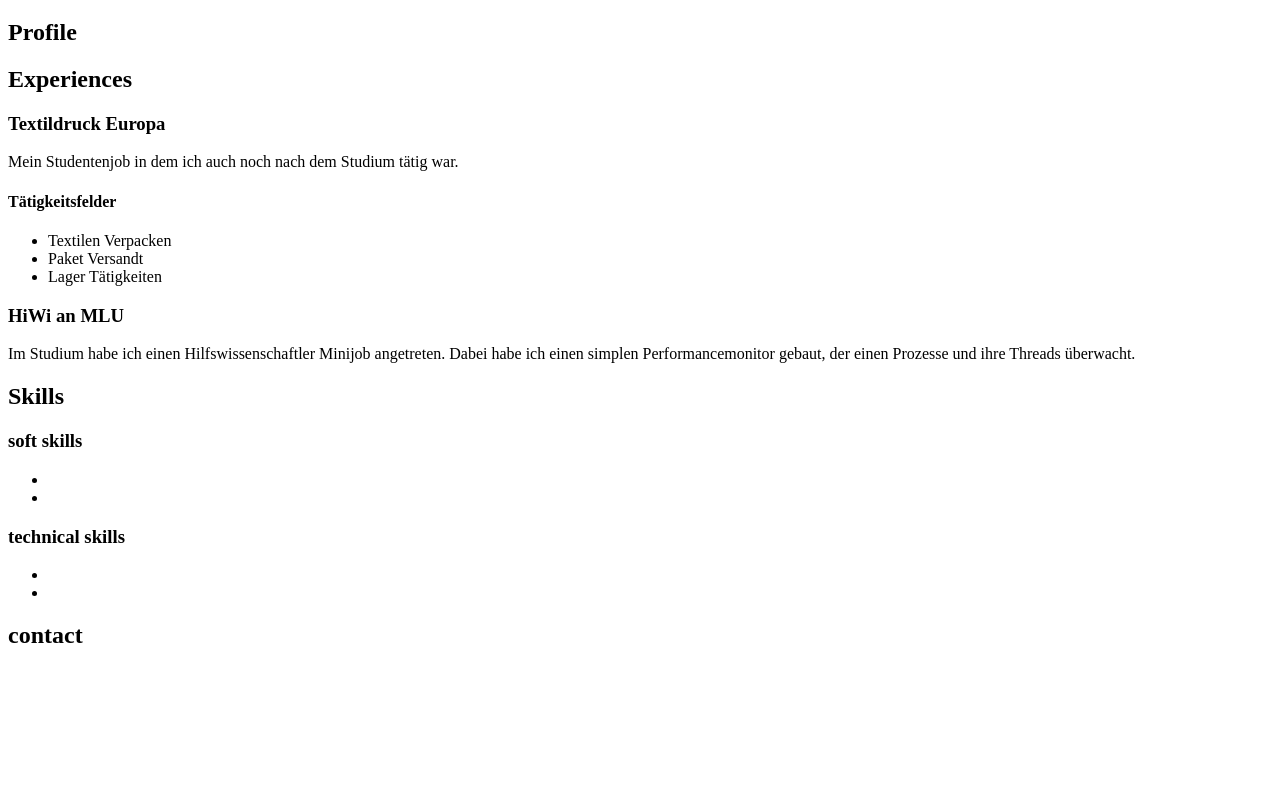
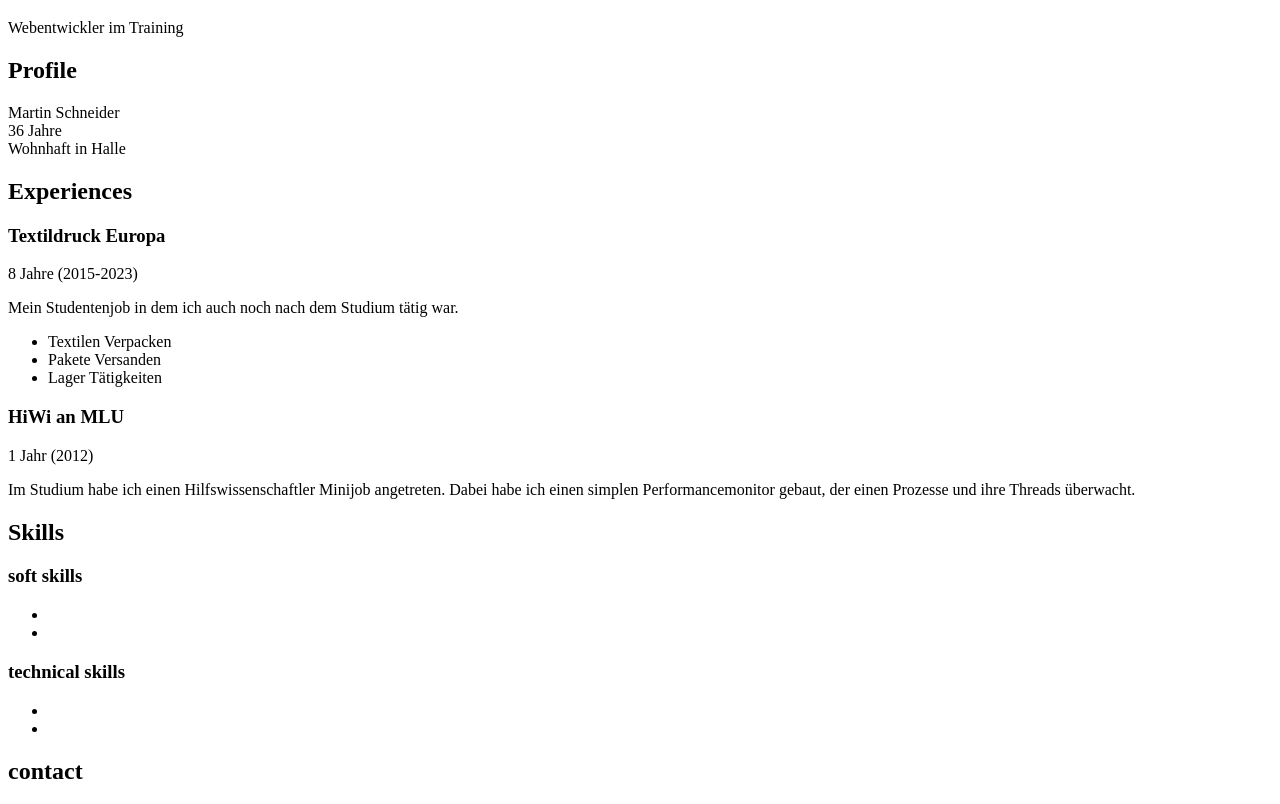
Before and after one commit to MartinSchneidder/CV, a plain HTML site: page index.html in a window 1280 px wide. Shown: the part 61-865 px from the top of the page. Before the commit the page ends 800 px from the top, so only its background shows below. Drawn offline with Linux system fonts and the light colour scheme.

Commit message:
index update

```diff
--- a/index.html
+++ b/index.html
@@ -7,27 +7,42 @@
     <meta name="author" content="Martin Schneider" />
     <title>Curriculum Vitae</title>
     <h1>Curriculum Vitae</h1>
+    <p>Webentwickler im Training</p>
   </head>
+
   <body>
     <article>
       <h2>Profile</h2>
+      <p>
+        Martin Schneider <br />
+        36 Jahre <br />
+        Wohnhaft in Halle <br />
+      </p>
     </article>
+
     <article>
       <h2>Experiences</h2>
       <section>
-        <h3>Textildruck Europa</h3>
+        <header>
+          <h3>Textildruck Europa</h3>
+          <p>8 Jahre (2015-2023)</p>
+        </header>
         <p>
           Mein Studentenjob in dem ich auch noch nach dem Studium tätig war.
         </p>
-        <h4>Tätigkeitsfelder</h4>
+        <!--<h4>Tätigkeitsfelder</h4>-->
         <ul>
           <li>Textilen Verpacken</li>
-          <li>Paket Versandt</li>
+          <li>Pakete Versanden</li>
           <li>Lager Tätigkeiten</li>
         </ul>
       </section>
+
       <section>
-        <h3>HiWi an MLU</h3>
+        <header>
+          <h3>HiWi an MLU</h3>
+          <p>1 Jahr (2012)</p>
+        </header>
         <p>
           Im Studium habe ich einen Hilfswissenschaftler Minijob angetreten.
           Dabei habe ich einen simplen Performancemonitor gebaut, der einen
@@ -35,6 +50,7 @@
         </p>
       </section>
     </article>
+
     <article>
       <h2>Skills</h2>
       <section>
@@ -52,6 +68,7 @@
         </ul>
       </section>
     </article>
+
     <article>
       <h2>contact</h2>
     </article>
```
